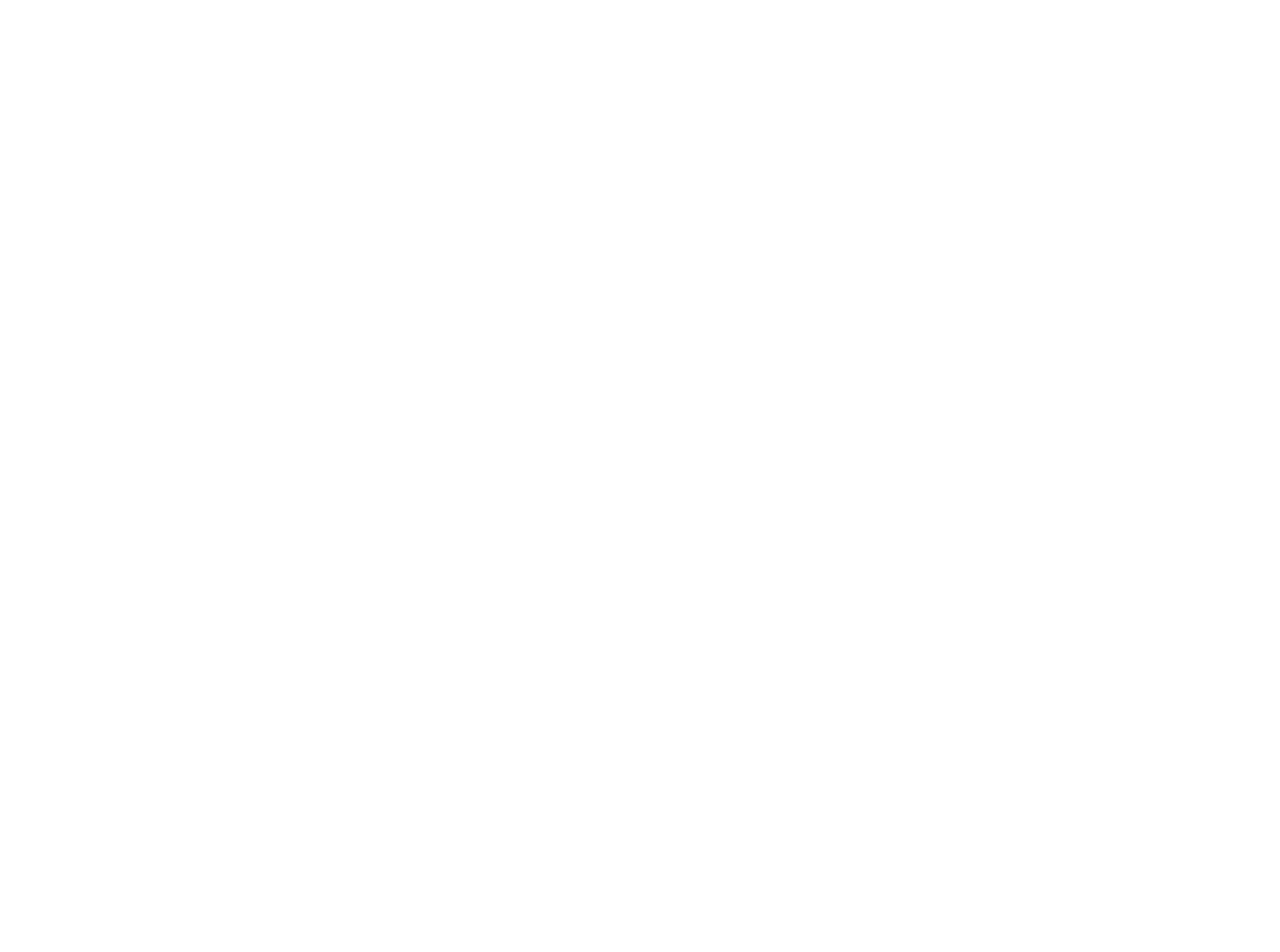
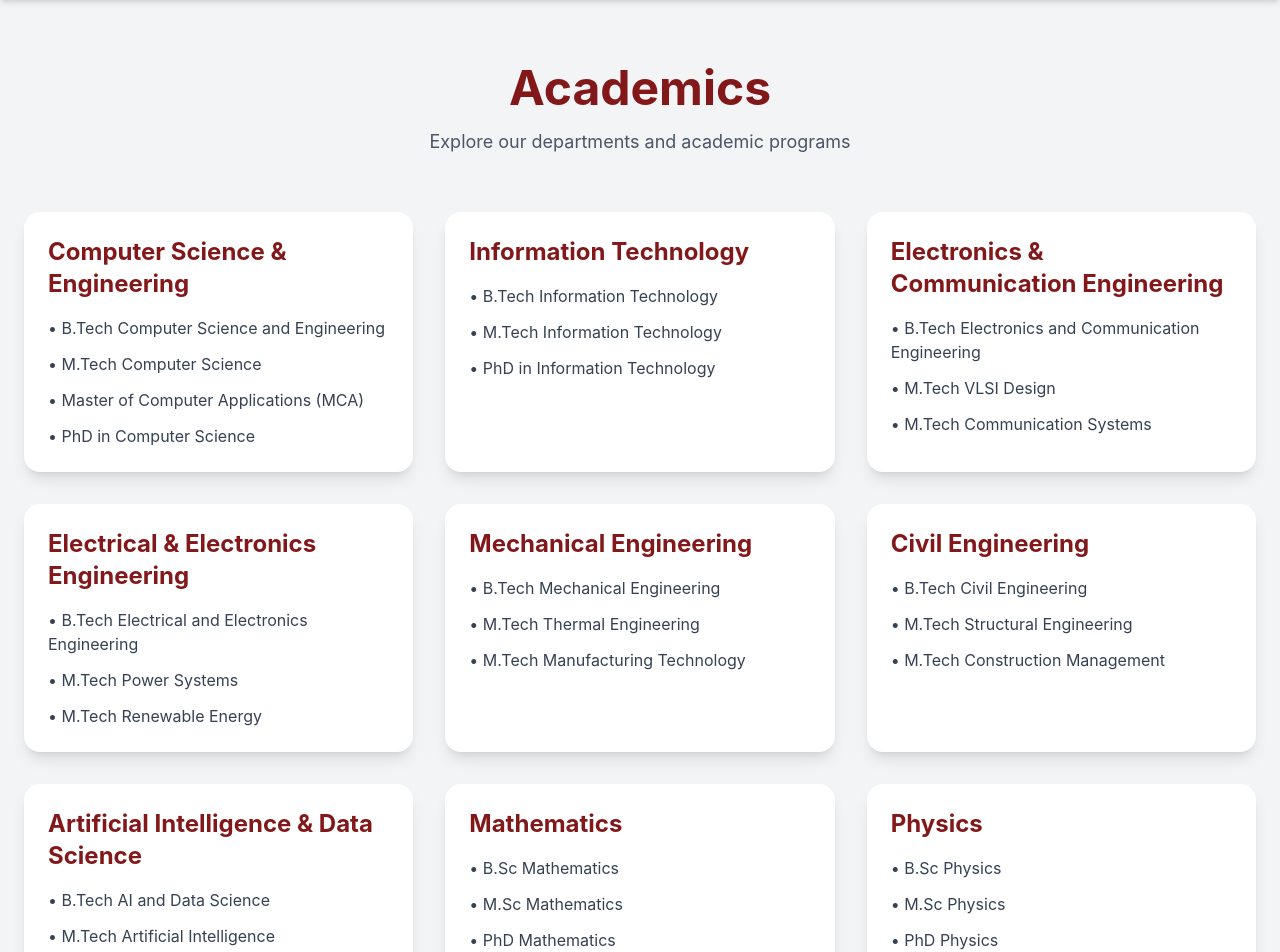
Before and after one commit to muhsinmuhammed172-create/college-management-portal, a React app in the folder frontend/: page /academics in a window 1280 px wide. Before the commit this address had no page. Shown: the part 120-1072 px from the top of the page. Before the commit the page ends 800 px from the top, so only its background shows below. Built offline with nearby package versions, Linux system fonts and the light colour scheme; the HTML template or start-up script is replaced by a standard one.

Commit message:
Add Academics page with all info on departments and courses

```diff
--- a/frontend/src/App.jsx
+++ b/frontend/src/App.jsx
@@ -4,6 +4,7 @@
 
 import Home from "./pages/Home";
 import PrincipalMessage from './components/PrincipalMessage';
+import Academics from "./pages/Academics";
 
 function App() {
   return (
@@ -11,6 +12,7 @@
 
       {/* Home Page */}
       <Route path="/" element={<Home />} />
+      <Route path="/academics" element={<Academics />} />
 
       {/* Principal Message Page */}
       <Route
--- a/frontend/src/components/NavBar.jsx
+++ b/frontend/src/components/NavBar.jsx
@@ -1,5 +1,7 @@
 import React from 'react'
 import logo from '../assets/logo.png'
+import { Link } from "react-router-dom";
+
 
 const NavBar = () => {
   return (
@@ -27,7 +29,7 @@
         {/* Navigation Links */}
         <ul className="flex gap-8 font-medium text-gray-700">
             <li><a href="#about" className="hover:text-red-900 hover:scale-110 transition-all duration-300 inline-block">About Us</a></li>
-            <li><a href="#" className="hover:text-red-900 hover:scale-110 transition-all duration-300 inline-block">Academics</a></li>
+            <Link to="/academics" className="hover:text-red-900 hover:scale-110 transition-all duration-300 inline-block"> Academics </Link>
             <li><a href="#" className="hover:text-red-900 hover:scale-110 transition-all duration-300 inline-block">Admissions</a></li>
             <li><a href="#contact" className="hover:text-red-900 hover:scale-110 transition-all duration-300 inline-block">Contact</a></li>
             <li className="relative group">
--- /dev/null
+++ b/frontend/src/data/academicsData.js
@@ -0,0 +1,95 @@
+const academicsData = [
+  {
+    department: "Computer Science & Engineering",
+    courses: [
+      "B.Tech Computer Science and Engineering",
+      "M.Tech Computer Science",
+      "Master of Computer Applications (MCA)",
+      "PhD in Computer Science"
+    ]
+  },
+
+  {
+    department: "Information Technology",
+    courses: [
+      "B.Tech Information Technology",
+      "M.Tech Information Technology",
+      "PhD in Information Technology"
+    ]
+  },
+
+  {
+    department: "Electronics & Communication Engineering",
+    courses: [
+      "B.Tech Electronics and Communication Engineering",
+      "M.Tech VLSI Design",
+      "M.Tech Communication Systems"
+    ]
+  },
+
+  {
+    department: "Electrical & Electronics Engineering",
+    courses: [
+      "B.Tech Electrical and Electronics Engineering",
+      "M.Tech Power Systems",
+      "M.Tech Renewable Energy"
+    ]
+  },
+
+  {
+    department: "Mechanical Engineering",
+    courses: [
+      "B.Tech Mechanical Engineering",
+      "M.Tech Thermal Engineering",
+      "M.Tech Manufacturing Technology"
+    ]
+  },
+
+  {
+    department: "Civil Engineering",
+    courses: [
+      "B.Tech Civil Engineering",
+      "M.Tech Structural Engineering",
+      "M.Tech Construction Management"
+    ]
+  },
+
+  {
+    department: "Artificial Intelligence & Data Science",
+    courses: [
+      "B.Tech AI and Data Science",
+      "M.Tech Artificial Intelligence",
+      "PG Diploma in Data Analytics"
+    ]
+  },
+
+  {
+    department: "Mathematics",
+    courses: [
+      "B.Sc Mathematics",
+      "M.Sc Mathematics",
+      "PhD Mathematics"
+    ]
+  },
+
+  {
+    department: "Physics",
+    courses: [
+      "B.Sc Physics",
+      "M.Sc Physics",
+      "PhD Physics"
+    ]
+  },
+
+  {
+    department: "Commerce & Management Studies",
+    courses: [
+      "B.Com",
+      "M.Com",
+      "BBA",
+      "MBA"
+    ]
+  }
+];
+
+export default academicsData;
--- /dev/null
+++ b/frontend/src/pages/Academics.jsx
@@ -0,0 +1,54 @@
+import React from "react";
+import academicsData from "../data/academicsData";
+
+import TopBar from "../components/TopBar";
+import NavBar from "../components/NavBar";
+
+const Academics = () => {
+  return (
+    <div>
+      <TopBar />
+      <NavBar />
+
+      <section className="bg-gray-100 min-h-screen py-16 px-6">
+        <div className="max-w-7xl mx-auto">
+
+          <div className="text-center mb-14">
+            <h1 className="text-5xl font-bold text-red-900 mb-4">
+              Academics
+            </h1>
+
+            <p className="text-gray-600 text-lg">
+              Explore our departments and academic programs
+            </p>
+          </div>
+
+          <div className="grid md:grid-cols-2 lg:grid-cols-3 gap-8">
+
+            {academicsData.map((dept, index) => (
+              <div
+                key={index}
+                className="bg-white rounded-2xl shadow-lg p-6 hover:shadow-2xl transition"
+              >
+                <h2 className="text-2xl font-bold text-red-900 mb-4">
+                  {dept.department}
+                </h2>
+
+                <ul className="space-y-3 text-gray-700">
+                  {dept.courses.map((course, i) => (
+                    <li key={i}>
+                      • {course}
+                    </li>
+                  ))}
+                </ul>
+              </div>
+            ))}
+
+          </div>
+        </div>
+      </section>
+    </div>
+  );
+};
+
+export default Academics;
```
